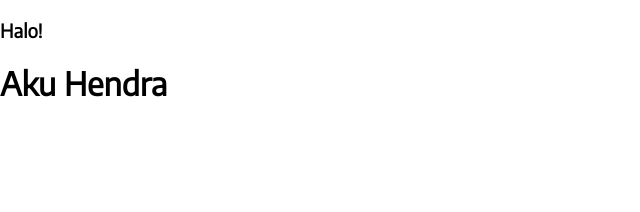
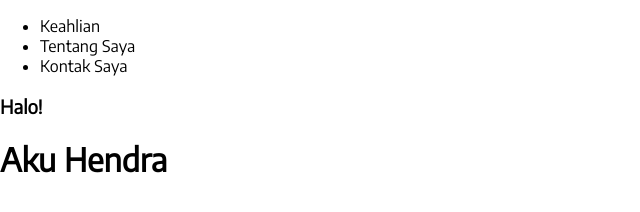
Before and after one commit to Marhaendra/profile, a plain HTML site: page index.html in a window 1280 px wide. Shown: the whole page, without its empty margins (0-640 px from the left). Drawn offline with Linux system fonts and the light colour scheme; a web font is replaced by a local one.

Commit message:
Initial commit add navbar in html

```diff
--- a/index.html
+++ b/index.html
@@ -4,11 +4,21 @@
     <meta charset="UTF-8">
     <meta name="viewport" content="width=device-width, initial-scale=1.0">
     <title>Marhaendra</title>
+    <!-- CSS -->
     <link rel="stylesheet" type="text/css" href="CSS/style.css">
+    <!-- font -->
     <link href="https://fonts.googleapis.com/css?family=Encode+Sans&display=swap" rel="stylesheet">
     <link href="https://fonts.googleapis.com/css?family=Encode+Sans+Condensed&display=swap" rel="stylesheet">
 </head>
 <body>
+    <!-- navbar -->
+    <nav>
+        <ul>
+            <li>Keahlian</li>
+            <li>Tentang Saya</li>
+            <li>Kontak Saya</li>
+        </ul>
+    </nav>
     <h3>Halo!</h3>
     <h1>Aku Hendra</h1>
 </body>
```
